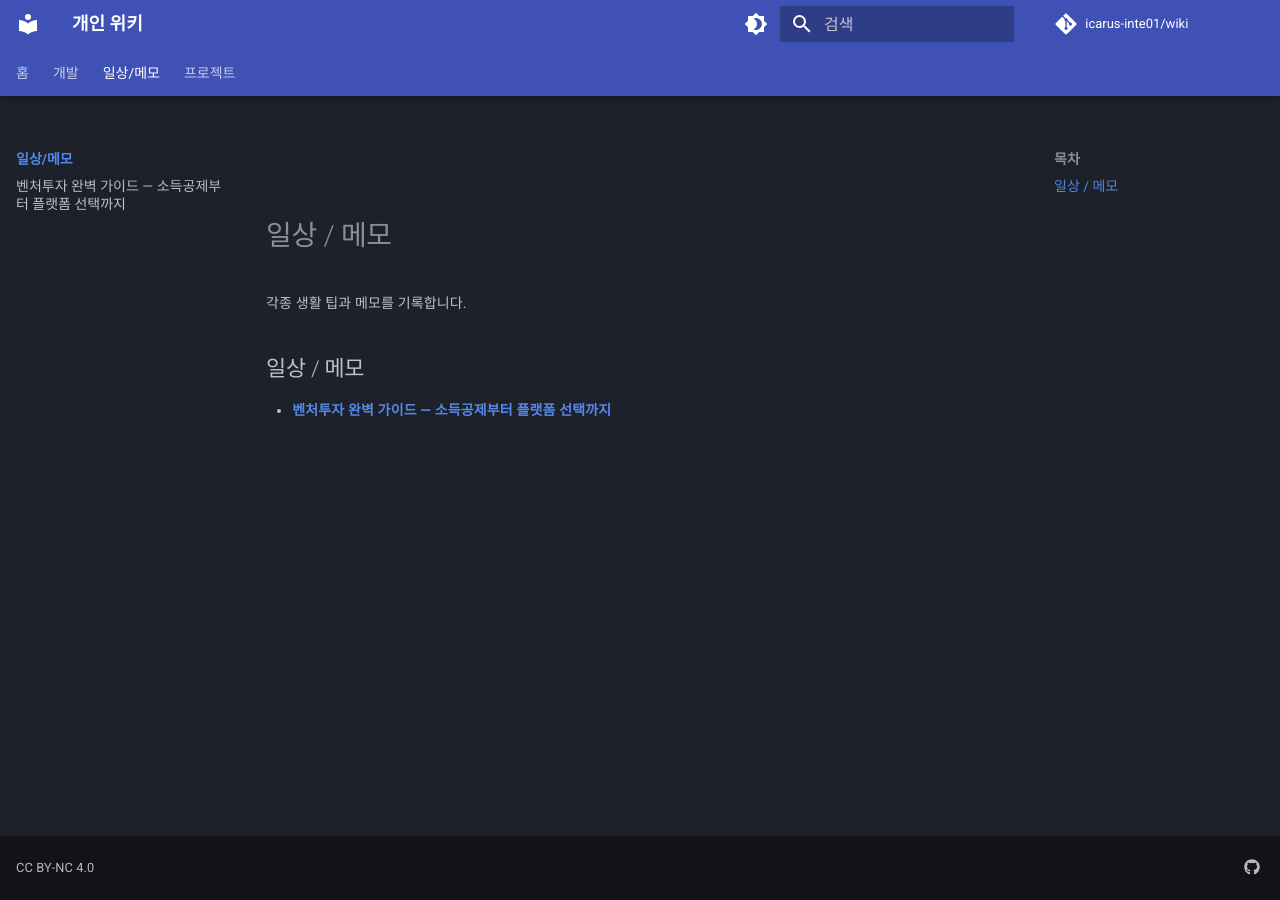
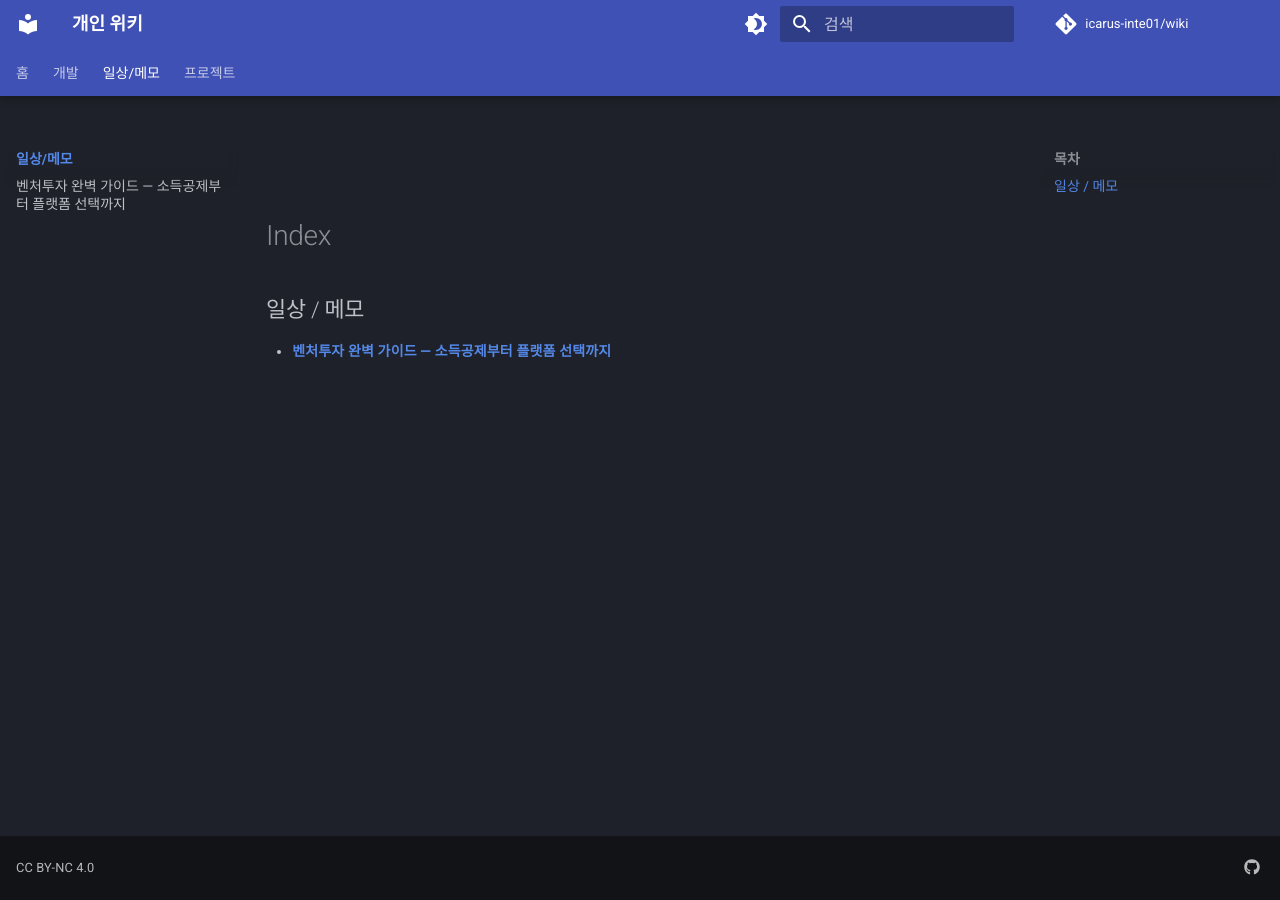
Before and after one commit to icarus-inte01/wiki, an MkDocs documentation site: the page built from docs/life/index.md, in a window 1280 px wide. Built offline with MkDocs 1.6.1 and Material for MkDocs 9.7.7, drawn with Linux system fonts in a browser that asks for light colours; comment, search, counter and statistics services are not loaded.

Commit message:
wiki: life/index.md 불필요 헤더·설명문 제거
Co-authored-by: Sisyphus <clio-agent@sisyphuslabs.ai>

```diff
--- a/docs/life/index.md
+++ b/docs/life/index.md
@@ -1,7 +1,3 @@
-# 일상 / 메모
-
-각종 생활 팁과 메모를 기록합니다.
-
 ## 일상 / 메모
 
 - **[벤처투자 완벽 가이드 — 소득공제부터 플랫폼 선택까지](venture-guide.md)**
```
